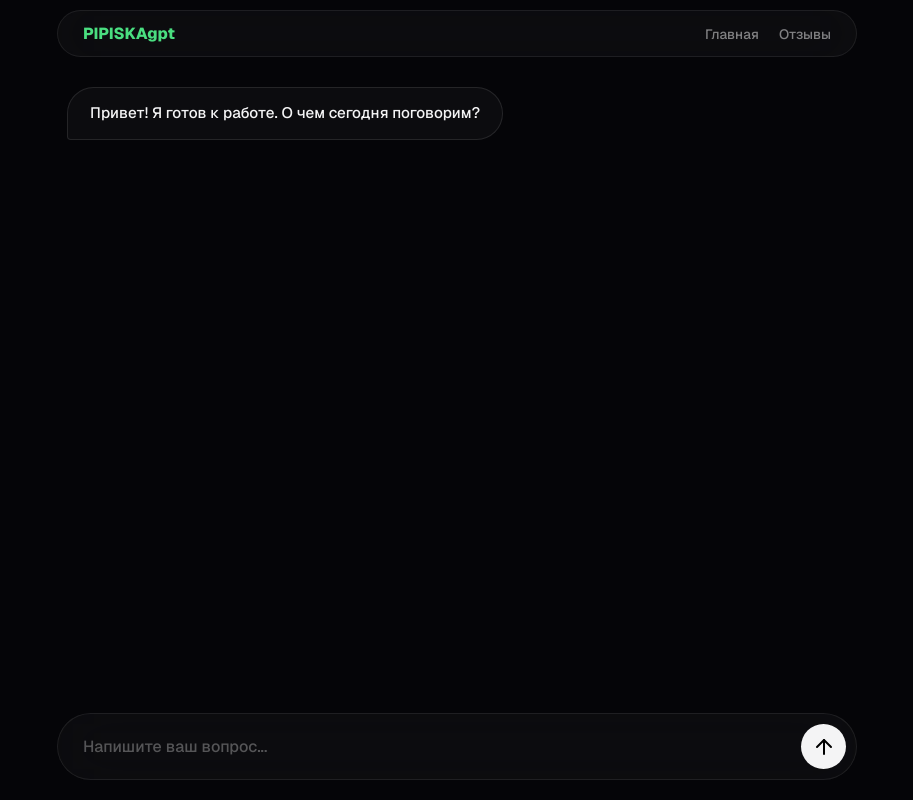
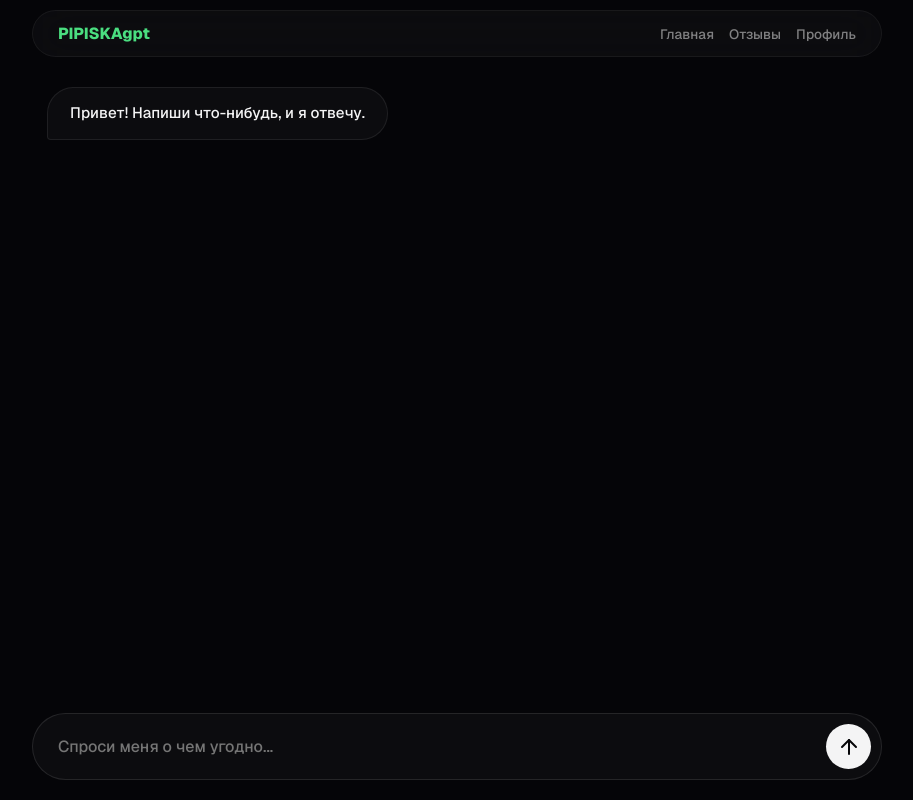
Before and after one commit to kovalphish/pipiskingpt, a Flask app: page /chat in a window 1280 px wide. Shown: the whole page, without its empty margins (183-1096 px from the left). Run offline with Flask 3, Linux system fonts and the light colour scheme.

Commit message:
Refactor chat.html for improved styling and structure

```diff
--- a/templates/chat.html
+++ b/templates/chat.html
@@ -8,54 +8,46 @@
     <script src="https://unpkg.com/lucide@latest"></script>
     <style>
         :root { --bg: #050508; --glass: rgba(255, 255, 255, 0.03); --accent: #4ade80; --text: #f4f4f5; }
+        [data-theme="light"] { --bg: #f5f5f7; --glass: rgba(0, 0, 0, 0.03); --text: #1a1a1e; --accent: #10b981; }
         * { margin: 0; padding: 0; box-sizing: border-box; font-family: 'Geist', sans-serif; }
-        body { background: var(--bg); color: var(--text); height: 100vh; display: flex; flex-direction: column; align-items: center; padding: 10px 20px; }
+        body { background: var(--bg); color: var(--text); height: 100vh; display: flex; flex-direction: column; align-items: center; padding: 10px 20px; transition: 0.3s; }
 
-        .glass { background: var(--glass); backdrop-filter: blur(30px); border: 1px solid rgba(255,255,255,0.08); border-radius: 35px; }
+        nav { width: 100%; max-width: 850px; padding: 12px 25px; display: flex; justify-content: space-between; align-items: center; margin-bottom: 15px; background: var(--glass); backdrop-filter: blur(20px); border-radius: 30px; border: 1px solid rgba(255,255,255,0.05); }
+        nav a { color: var(--text); text-decoration: none; font-size: 0.85rem; opacity: 0.5; }
 
-        /* Навигация (Добавлена) */
-        nav { width: 100%; max-width: 800px; padding: 12px 25px; display: flex; justify-content: space-between; align-items: center; margin-bottom: 20px; }
-        nav a { color: var(--text); text-decoration: none; font-size: 0.85rem; opacity: 0.5; transition: 0.3s; }
-        nav a:hover { opacity: 1; color: var(--accent); }
+        .chat-wrap { width: 100%; max-width: 850px; flex: 1; display: flex; flex-direction: column; overflow: hidden; }
+        .messages { flex: 1; overflow-y: auto; padding: 15px; display: flex; flex-direction: column; gap: 15px; scrollbar-width: none; }
 
-        .chat-container { width: 100%; max-width: 800px; flex: 1; display: flex; flex-direction: column; overflow: hidden; }
-        .messages-area { flex: 1; overflow-y: auto; padding: 10px; display: flex; flex-direction: column; gap: 15px; scrollbar-width: none; }
+        .msg { max-width: 80%; padding: 14px 22px; border-radius: 28px; font-size: 0.95rem; line-height: 1.5; }
+        .user { align-self: flex-end; background: var(--accent); color: #000; border-bottom-right-radius: 4px; }
+        .ai { align-self: flex-start; background: var(--glass); border: 1px solid rgba(255,255,255,0.08); border-bottom-left-radius: 4px; }
 
-        .msg { max-width: 85%; padding: 14px 22px; border-radius: 28px; line-height: 1.5; font-size: 0.95rem; }
-        .user { align-self: flex-end; background: var(--accent); color: #000; border-bottom-right-radius: 4px; font-weight: 500; }
-        .ai { align-self: flex-start; background: var(--glass); border: 1px solid rgba(255,255,255,0.1); border-bottom-left-radius: 4px; }
+        .input-box { display: flex; gap: 12px; padding: 10px 10px 10px 25px; background: var(--glass); border-radius: 100px; border: 1px solid rgba(255,255,255,0.1); margin-bottom: 10px; }
+        /* Исправлен цвет текста */
+        input { flex: 1; background: transparent; border: none; color: var(--text); outline: none; font-size: 1rem; }
+        .send { background: var(--text); color: var(--bg); border: none; width: 45px; height: 45px; border-radius: 50%; cursor: pointer; display: flex; align-items: center; justify-content: center; }
 
-        .input-area { display: flex; gap: 12px; padding: 10px 10px 10px 25px; background: var(--glass); border-radius: 100px; margin-bottom: 10px; }
-
-        /* Фикс черного текста */
-        input { flex: 1; background: transparent; border: none; color: #ffffff; outline: none; font-size: 1rem; }
-        input::placeholder { color: rgba(255,255,255,0.3); }
-
-        .send-btn { background: var(--text); border: none; width: 45px; height: 45px; border-radius: 50%; cursor: pointer; display: flex; align-items: center; justify-content: center; }
-        .send-btn:disabled { opacity: 0.3; }
-
-        .status-info { font-size: 0.75rem; color: var(--accent); margin-left: 25px; height: 20px; opacity: 0.7; }
+        .typing { font-size: 0.8rem; color: var(--accent); margin-left: 25px; height: 20px; }
     </style>
 </head>
 <body>
-    <nav class="glass">
+    <nav>
         <div style="font-weight: 800; color: var(--accent);">PIPISKAgpt</div>
-        <div style="display: flex; gap: 20px;">
+        <div style="display: flex; gap: 15px;">
             <a href="/">Главная</a>
             <a href="/feedback">Отзывы</a>
+            <a href="/dashboard">Профиль</a>
         </div>
     </nav>
 
-    <div class="chat-container">
-        <div class="messages-area" id="chat">
-            <div class="msg ai">Привет! Я готов к работе. О чем сегодня поговорим?</div>
+    <div class="chat-wrap">
+        <div class="messages" id="chat">
+            <div class="msg ai">Привет! Напиши что-нибудь, и я отвечу.</div>
         </div>
-        <div id="status" class="status-info"></div>
-        <div class="input-area glass">
-            <input type="text" id="userInput" placeholder="Напишите ваш вопрос..." onkeypress="if(event.key==='Enter') sendMessage()">
-            <button class="send-btn" id="sendBtn" onclick="sendMessage()">
-                <i data-lucide="arrow-up" size="20" color="#000"></i>
-            </button>
+        <div id="status" class="typing"></div>
+        <div class="input-box">
+            <input type="text" id="userInput" placeholder="Спроси меня о чем угодно..." onkeypress="if(event.key==='Enter') sendMessage()">
+            <button class="send" id="sendBtn" onclick="sendMessage()"><i data-lucide="arrow-up" size="20"></i></button>
         </div>
     </div>
 
@@ -66,22 +58,12 @@
         const status = document.getElementById('status');
         let isWaiting = false;
 
-        function addMessage(role, text) {
-            const m = document.createElement('div');
-            m.className = `msg ${role === 'user' ? 'user' : 'ai'}`;
-            m.innerText = text;
-            chatDiv.appendChild(m);
-            chatDiv.scrollTop = chatDiv.scrollHeight;
-            return m;
-        }
-
-        // Эффект плавного написания текста
-        async function typeMessage(element, text) {
-            element.innerText = '';
-            for (let i = 0; i < text.length; i++) {
-                element.innerText += text.charAt(i);
+        async function typeMessage(el, text) {
+            el.innerText = '';
+            for (let char of text) {
+                el.innerText += char;
                 chatDiv.scrollTop = chatDiv.scrollHeight;
-                await new Promise(r => setTimeout(r, 15)); // Скорость печати
+                await new Promise(r => setTimeout(r, 15));
             }
         }
 
@@ -89,10 +71,14 @@
             const msg = input.value.trim();
             if (!msg || isWaiting) return;
 
-            addMessage('user', msg);
+            const uMsg = document.createElement('div');
+            uMsg.className = 'msg user';
+            uMsg.innerText = msg;
+            chatDiv.appendChild(uMsg);
+
             input.value = '';
             isWaiting = true;
-            status.innerText = 'Нейронка генерирует ответ...';
+            status.innerText = 'Печатает...';
 
             try {
                 const res = await fetch('/api/chat', {
@@ -103,15 +89,17 @@
                 const data = await res.json();
                 status.innerText = '';
 
-                const aiMsg = addMessage('ai', '');
-                await typeMessage(aiMsg, data.response || 'Произошла ошибка.');
+                const aiMsg = document.createElement('div');
+                aiMsg.className = 'msg ai';
+                chatDiv.appendChild(aiMsg);
+                await typeMessage(aiMsg, data.response || 'Ошибка');
             } catch (e) {
-                status.innerText = '';
-                addMessage('ai', 'Ошибка сети.');
+                status.innerText = 'Ошибка соединения';
             } finally {
                 isWaiting = false;
             }
         }
+        document.documentElement.setAttribute('data-theme', localStorage.getItem('theme') || 'dark');
     </script>
 </body>
 </html>
```
